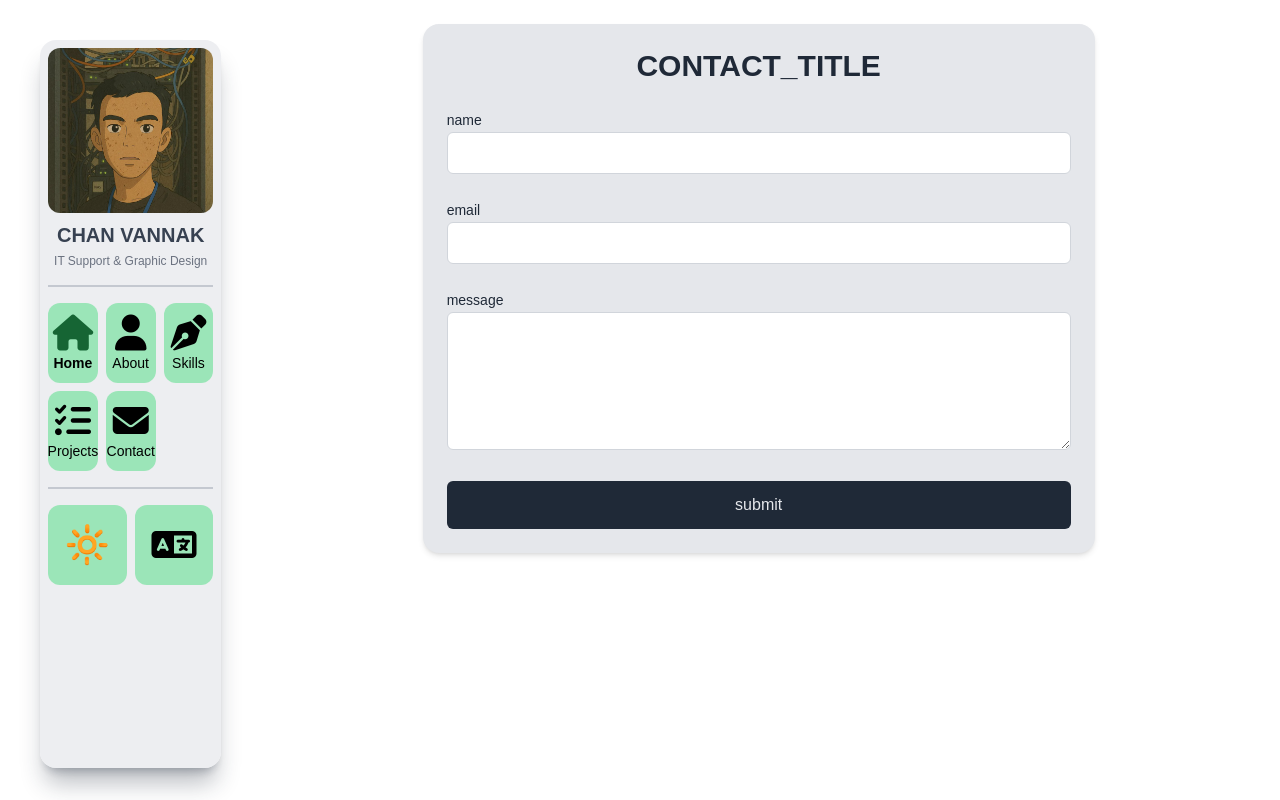
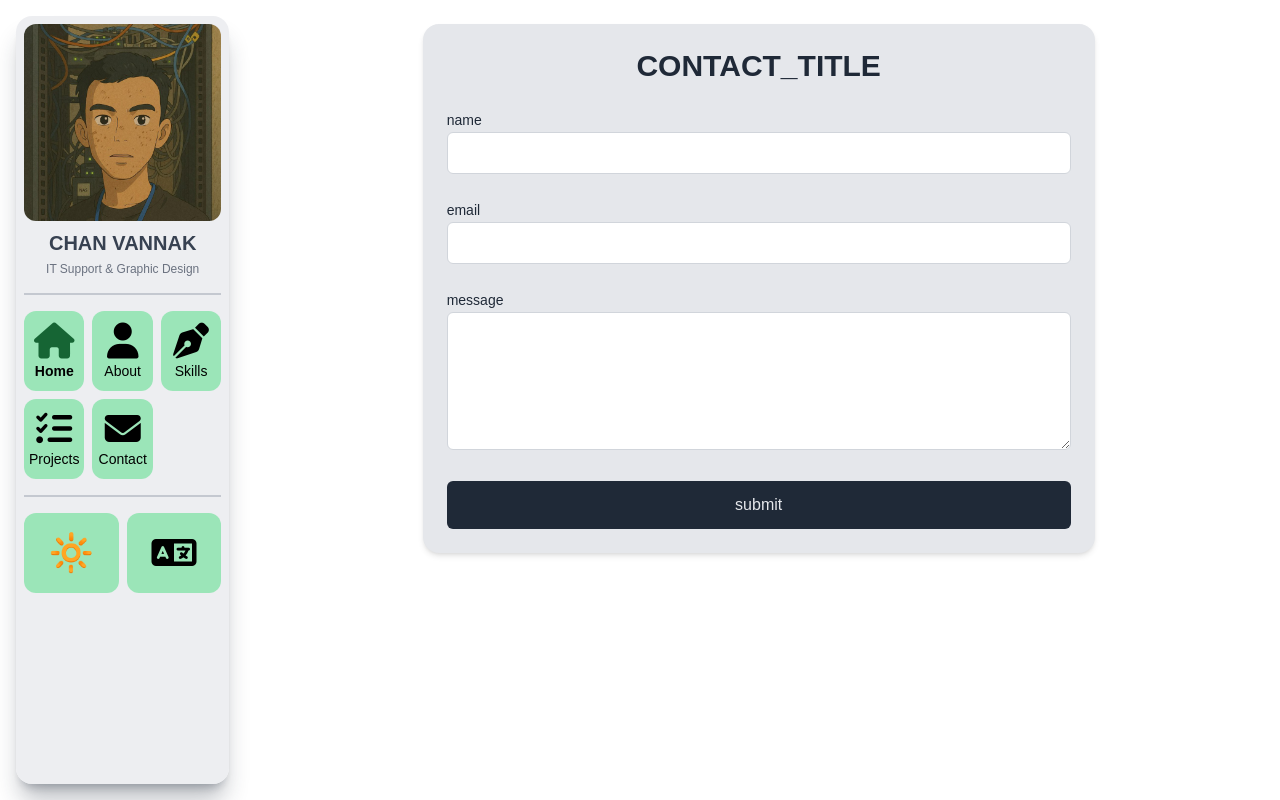
Before and after one commit to VannnakChan884/Vue-Portfolio, a Vue app: page /contact in a window 1280 px wide. Built offline with nearby package versions, Linux system fonts and the light colour scheme.

Commit message:
overscroll-auto

```diff
--- a/src/components/NavBar.vue
+++ b/src/components/NavBar.vue
@@ -6,9 +6,9 @@ const toggleDark = useToggle(isDark);
 </script>
 
 <template>
-  <header
-    class="w-full md:w-1/4 lg:w-1/5 xl:w-1/6 fixed bottom-0 md:top-6 left-0 md:left-6 md:p-4 z-50">
-    <div class="h-full md:h-[91vh] overscroll-auto p-2 flex flex-col backdrop-blur-sm bg-gray-200/70 dark:bg-gray-800/70 rounded-t-2xl shadow-xl shadow-gray-800/30 md:rounded-b-2xl ">
+  <header class="w-full h-[96vh] md:w-1/4 lg:w-1/5 xl:w-1/6 fixed md:top-4 bottom-0 md:p-4 z-50">
+    <div
+      class="w-full md:h-full p-2 flex flex-col absolute bottom-0 backdrop-blur-sm bg-gray-200/70 dark:bg-gray-800/70 rounded-t-2xl shadow-xl shadow-gray-800/30 md:rounded-b-2xl ">
       <div class="hidden md:flex">
         <div class="w-full mx-auto">
           <div class="flex flex-col">
@@ -16,7 +16,9 @@ const toggleDark = useToggle(isDark);
               <img src="../assets/avatar.jpg" alt="Vannak's Profile Photo" class="w-full h-full object-cover">
             </div>
             <div class="text-center">
-              <h1 class="text-xl md:text-xl text-gray-700 dark:text-white/80 font-bold mt-2 uppercase mb-1">Chan Vannak</h1>
+              <h1 class="text-xl md:text-xl text-gray-700 dark:text-white/80 font-bold mt-2 uppercase mb-1">Chan
+                Vannak
+              </h1>
               <h2 class="text-xs text-gray-500 dark:text-white/70 mb-2">IT Support & Graphic Design</h2>
             </div>
           </div>
@@ -64,8 +66,10 @@ const toggleDark = useToggle(isDark);
           </button>
           <div
             class="absolute right-0 -top-24 md:top-20 md:left-0 w-24 bg-white dark:bg-gray-800 dark:text-gray-200 rounded-lg overflow-hidden shadow-lg py-0 z-10 invisible group-hover:visible opacity-0 group-hover:opacity-100 transition">
-            <a href="?lang=en" class="block w-full text-left px-4 py-1 dark:hover:bg-gray-700 hover:bg-gray-200">English</a>
-            <a href="?lang=kh" class="block w-full text-left px-4 py-1 dark:hover:bg-gray-700 hover:bg-gray-200">ខ្មែរ</a>
+            <a href="?lang=en"
+              class="block w-full text-left px-4 py-1 dark:hover:bg-gray-700 hover:bg-gray-200">English</a>
+            <a href="?lang=kh"
+              class="block w-full text-left px-4 py-1 dark:hover:bg-gray-700 hover:bg-gray-200">ខ្មែរ</a>
             <a href="?lang=zh" class="block w-full text-left px-4 py-1 dark:hover:bg-gray-700 hover:bg-gray-200">中国</a>
           </div>
         </div>
@@ -87,8 +91,10 @@ const toggleDark = useToggle(isDark);
           </button>
           <div
             class="absolute right-0 -top-24 md:top-20 md:left-0 w-24 bg-white dark:bg-gray-800 dark:text-gray-200 rounded-lg overflow-hidden shadow-lg py-0 z-10 invisible group-hover:visible opacity-0 group-hover:opacity-100 transition">
-            <a href="?lang=en" class="block w-full text-left px-4 py-1 dark:hover:bg-gray-700 hover:bg-gray-200">English</a>
-            <a href="?lang=kh" class="block w-full text-left px-4 py-1 dark:hover:bg-gray-700 hover:bg-gray-200">ខ្មែរ</a>
+            <a href="?lang=en"
+              class="block w-full text-left px-4 py-1 dark:hover:bg-gray-700 hover:bg-gray-200">English</a>
+            <a href="?lang=kh"
+              class="block w-full text-left px-4 py-1 dark:hover:bg-gray-700 hover:bg-gray-200">ខ្មែរ</a>
             <a href="?lang=zh" class="block w-full text-left px-4 py-1 dark:hover:bg-gray-700 hover:bg-gray-200">中国</a>
           </div>
         </div>
--- a/src/views/ContactView.vue
+++ b/src/views/ContactView.vue
@@ -1,7 +1,7 @@
 <template>
     <!-- Contact Section -->
     <div
-        class="absolute top-0 right-0 md:py-6 w-full md:w-3/4 lg:w-4/5 xl:w-5/6 bg-white dark:bg-gray-900 px-6">
+        class="absolute top-0 right-0 py-6 w-full md:w-3/4 lg:w-4/5 xl:w-5/6 bg-white dark:bg-gray-900 px-6">
         <div class="md:ml-6 lg:ml-6 xl:ml-6">
             <div class="max-w-2xl mx-auto bg-gray-200 dark:bg-gray-700 text-gray-800 dark:text-gray-300 p-6 rounded-2xl shadow-md">
                 <form class="space-y-6">
```
